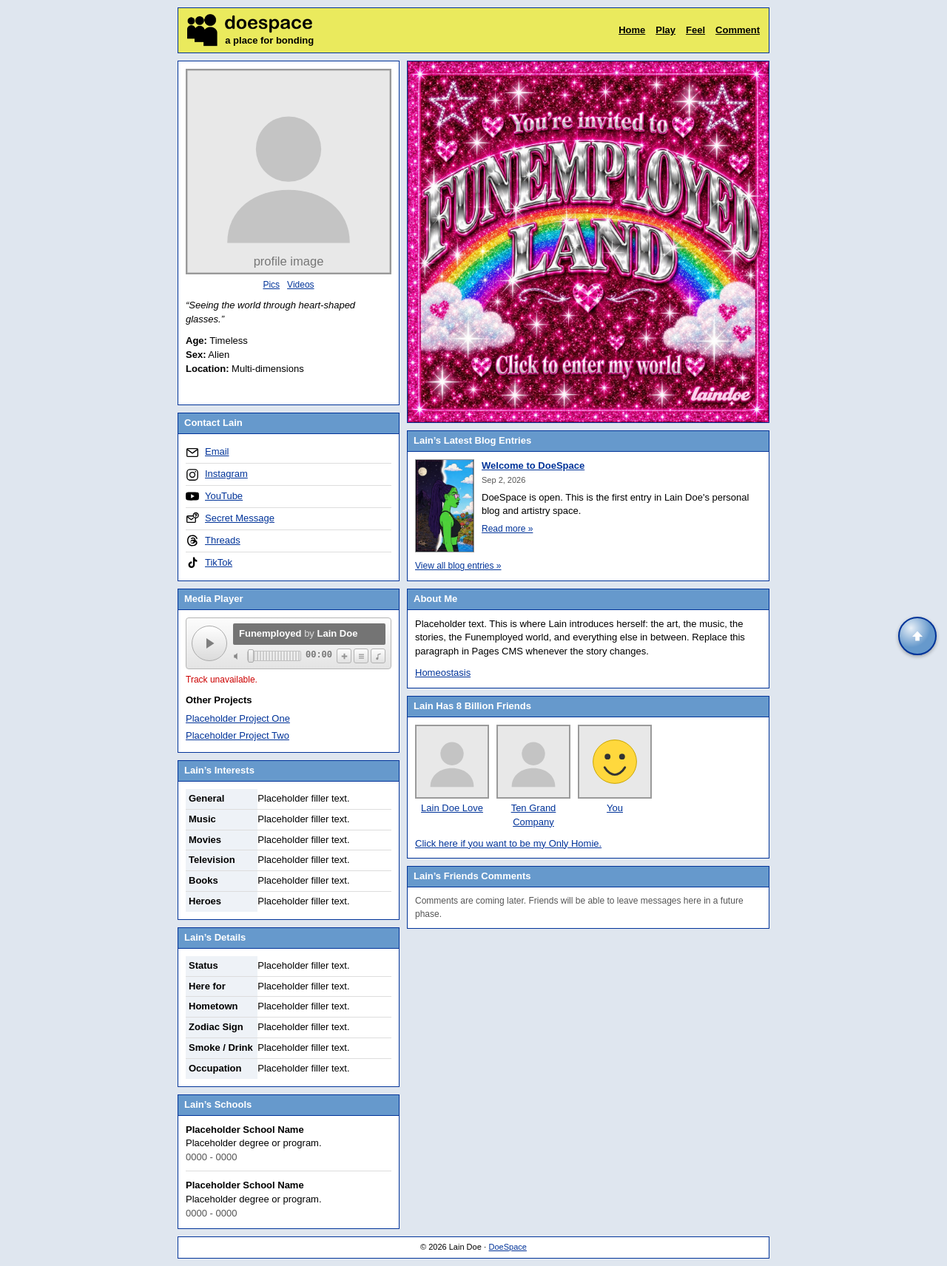
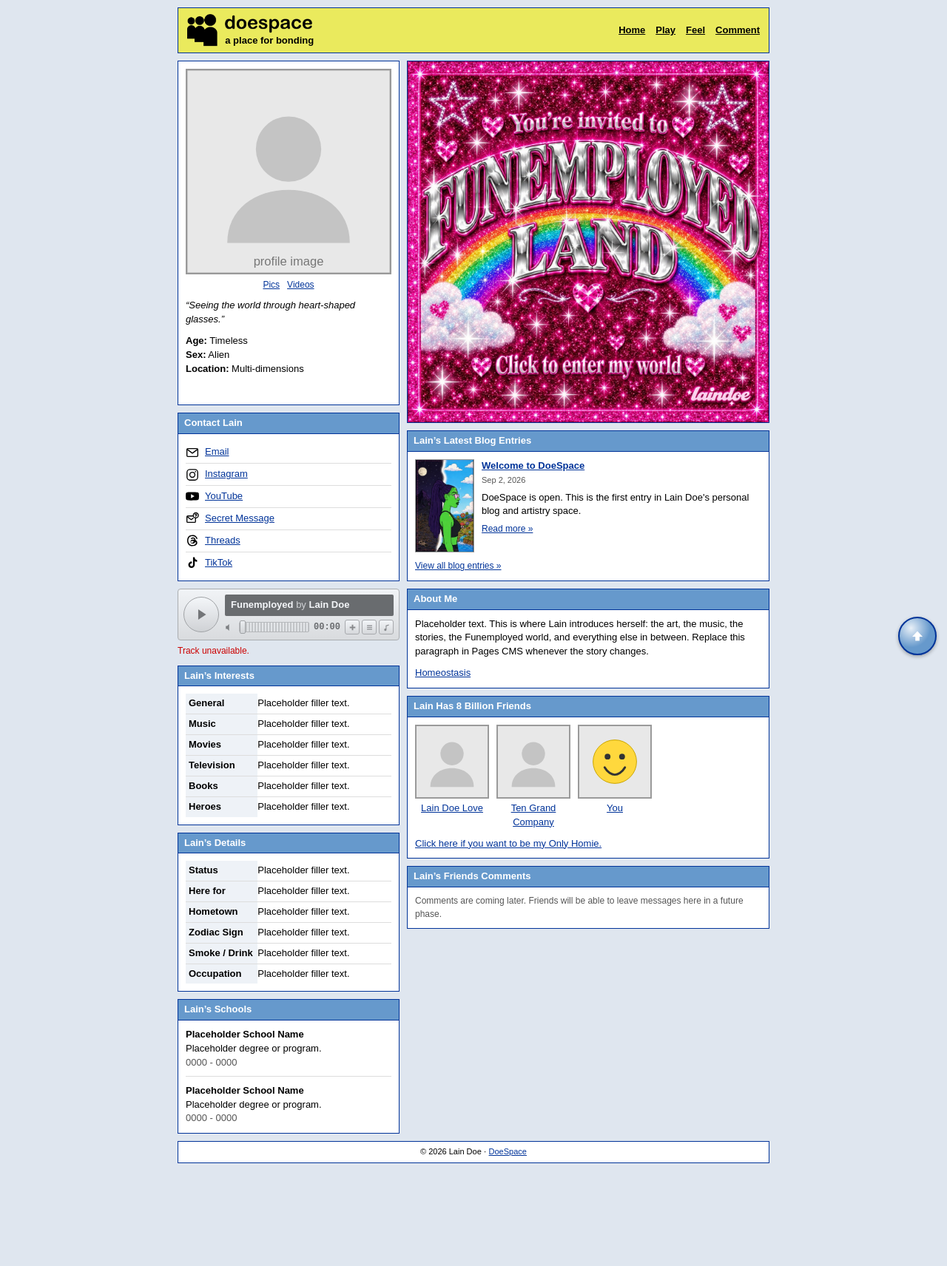
Before and after one commit to laindoe/doespace, a Jekyll site: the page built from index.html, in a window 1280 px wide. Shown: the whole page at 74% size. Built offline with Jekyll 4.4.1, drawn with Linux system fonts in a browser that asks for light colours; after the commit the page ends 1583 px from its top, so only the background shows below that.

Commit message:
Reduce the media player section to the player itself
Drop the surrounding module box and "Media Player" heading so the silver
player frame stands on its own, and remove the "Other Projects" list
along with its now-unused placeholder data and styles. The error/status
line stays, since it is the player's own feedback.

Co-Authored-By: Claude Opus 5 <noreply@anthropic.com>
Claude-Session: https://claude.ai/code/session_01FmVnPhFBrwKjvLy8gtB4Yv

```diff
--- a/_data/modules.yml
+++ b/_data/modules.yml
@@ -64,11 +64,6 @@ now_playing:
   artist: Lain Doe
   audio: /assets/audio/love-language.mp3
 
-other_projects:
-  - label: Placeholder Project One
-    url: "#"
-  - label: Placeholder Project Two
-    url: "#"
 
 friends:
   - name: Lain Doe Love
--- a/_includes/media-player.html
+++ b/_includes/media-player.html
@@ -5,7 +5,6 @@
 {%- endcomment -%}
 {%- assign track = site.data.modules.now_playing -%}
 <div class="module module-player">
-  <div class="module-header">Media Player</div>
   <div class="module-body">
 
     <div class="msplayer" data-player>
@@ -54,12 +53,5 @@
 
     <p class="msplayer-status" data-status role="status" hidden></p>
 
-    <p class="player-projects-heading">Other Projects</p>
-    <ul class="player-projects">
-      {%- for project in site.data.modules.other_projects %}
-      <li><a href="{{ project.url }}">{{ project.label }}</a></li>
-      {%- endfor %}
-    </ul>
-
   </div>
 </div>
--- a/assets/css/style.css
+++ b/assets/css/style.css
@@ -483,24 +483,20 @@ p {
 }
 
 .msplayer-status {
-  margin: 6px 0 10px;
+  margin: 6px 0 0;
   font-size: 12px;
   color: #cc0000;
 }
 
-.player-projects-heading {
-  font-weight: bold;
-  margin: 10px 0 4px;
+/* The player stands on its own: no surrounding module box or heading,
+   just the silver frame. */
+.module-player {
+  border: 0;
+  background: transparent;
 }
 
-.player-projects {
-  list-style: none;
-  margin: 0;
+.module-player .module-body {
   padding: 0;
-}
-
-.player-projects li {
-  padding: 2px 0;
 }
 
 /* ---- Interests / Details tables ------------------------------ */
```
